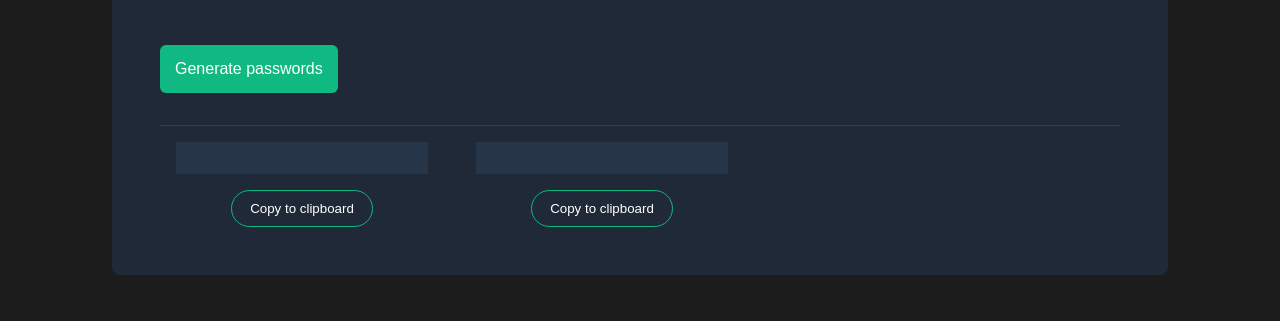
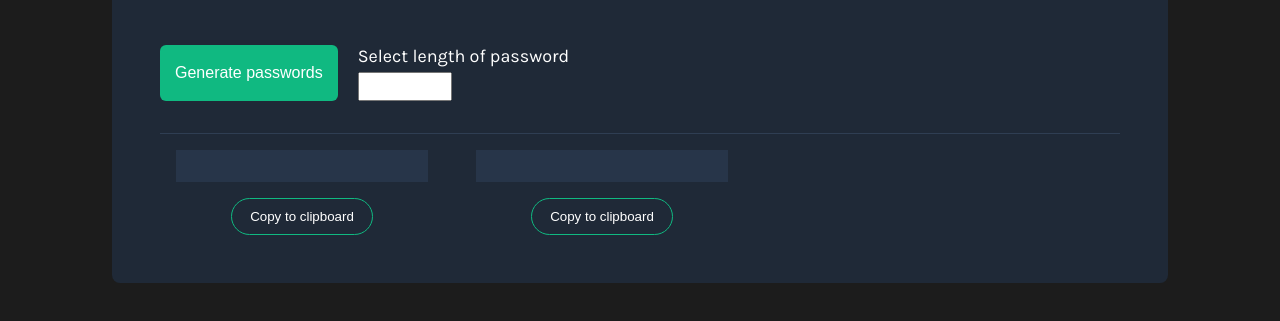
Before and after one commit to rosetwala45-oss/Password-generator, a plain HTML site: page index.html in a window 1280 px wide. Shown: the part 225-546 px from the top of the page. Drawn offline with Linux system fonts and the light colour scheme.

Commit message:
Add password length input and UI/JS tweaks
Introduce a password-length input and adjust UI classes/styles. Renamed .button-container to .inputs-container, added a form label and text input (.input-el) with basic styling and layout. In script.js the default length was changed from 15 to 20, the click handler now calls generatePasswords() directly (removed the updatePasswords wrapper), and the event listener was moved/attached earlier.

 Note: the new input is present in the DOM but its value is not yet wired to the password length logic.

```diff
--- a/index.html
+++ b/index.html
@@ -17,8 +17,12 @@
       <h1>Generate a <span class="green-text">random password</span></h1>
       <p>Never use an insecure password again.</p>
 
-      <div class="button-container">
+      <div class="inputs-container">
         <button class="btn btn-primary" id="generate-btn">Generate passwords</button>
+        <form>
+          <label for="input-el" style="display: block">Select length of password</label>
+          <input type="text" class="input-el" id="input-el" />
+        </form>
       </div>
 
       <div class="outputs-container">
--- a/script.js
+++ b/script.js
@@ -7,20 +7,16 @@
 // prettier-ignore
 const characters = ["A","B","C","D","E","F","G","H","I","J","K","L","M","N","O","P","Q","R","S","T","U","V","W","X","Y","Z","a","b","c","d","e","f","g","h","i","j","k","l","m","n","o","p","q","r","s","t","u","v","w","x","y","z", "0", "1", "2", "3", "4", "5", "6", "7", "8", "9","~","`","!","@","#","$","%","^","&","*","(",")","_","-","+","=","{","[","}","]",",","|",":",";","<",">",".","?",
 "/"];
-
-let length = 15;
-
+let length = 20;
 let generateEl = document.getElementById("generate-btn");
 let passwordEl1 = document.getElementById("password-1");
 let passwordEl2 = document.getElementById("password-2");
 
+generateEl.addEventListener("click", generatePasswords);
+
 function getRandomCharacter() {
   let randomIndex = Math.floor(Math.random() * characters.length);
   return characters[randomIndex];
-}
-
-function updatePasswords() {
-  generatePasswords();
 }
 
 function generatePasswords() {
@@ -44,5 +40,3 @@ function generatePasswords() {
   }
   passwordEl2.textContent = passwordString2;
 }
-
-generateEl.addEventListener("click", updatePasswords);
--- a/styles.css
+++ b/styles.css
@@ -29,9 +29,18 @@ button {
   color: #4adf86;
 }
 
-.button-container {
+.inputs-container {
   margin-bottom: 2rem;
   margin-top: 3rem;
+  display: flex;
+  gap: 20px;
+}
+
+.input-el {
+  padding: 5px;
+  margin-top: 5px;
+  text-align: center;
+  width: 5rem;
 }
 
 .btn-primary {
```
